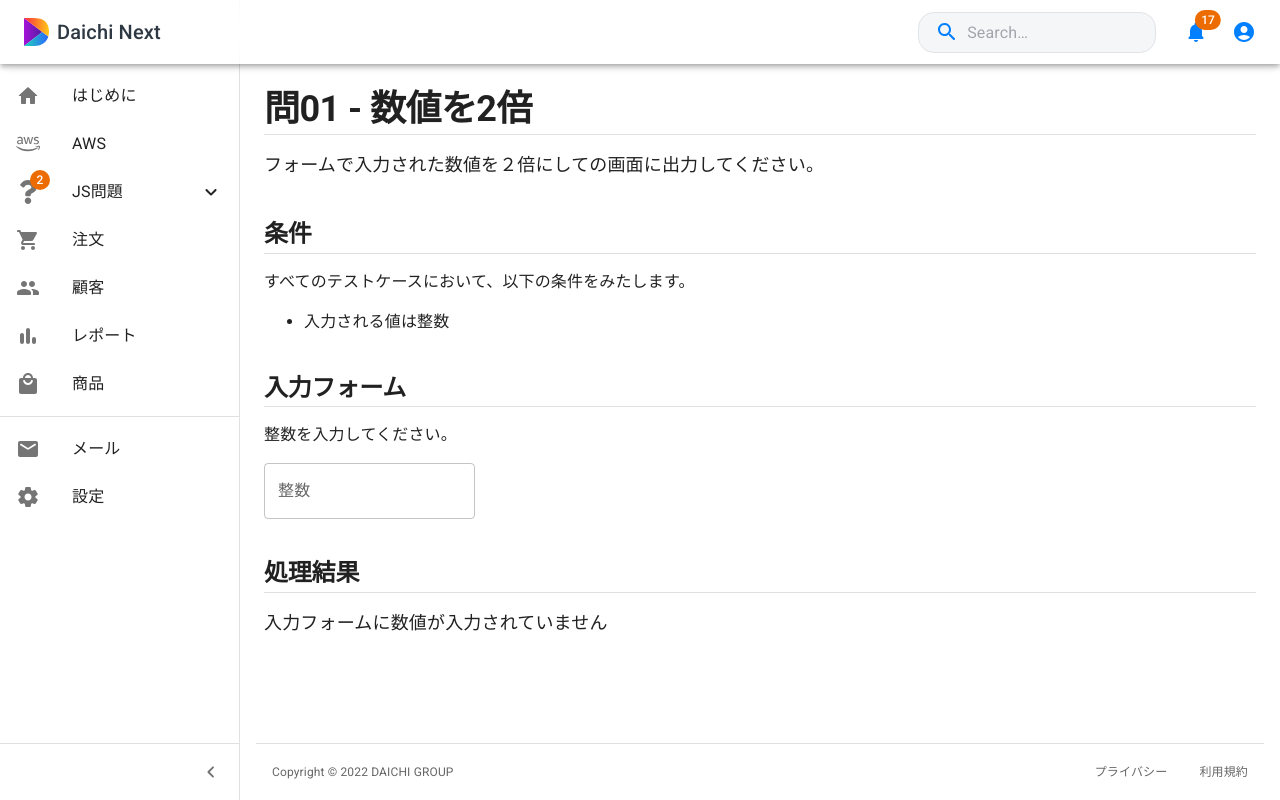
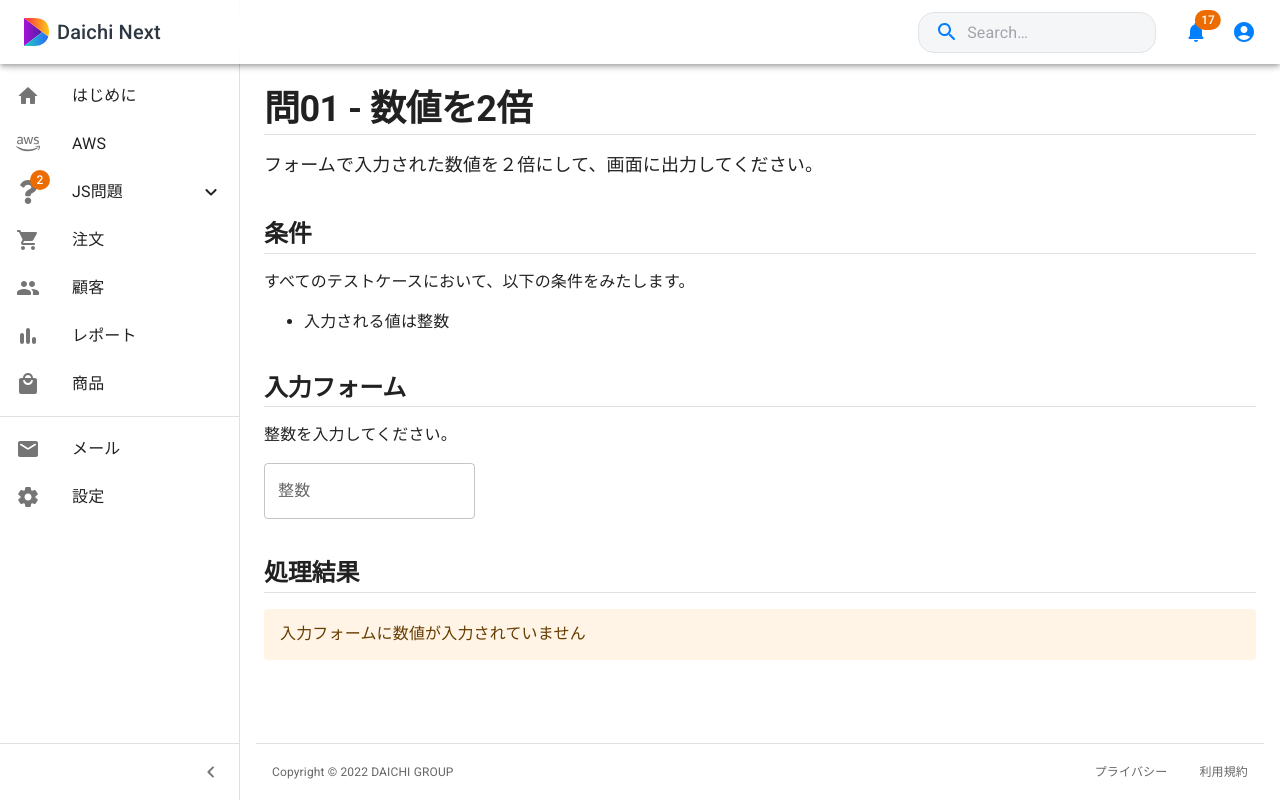
Before and after one commit to eqs-tagami/tech-ac-shoto, a Next.js app: page /question/q001 in a window 1280 px wide. Built offline with nearby package versions, Linux system fonts and the light colour scheme.

Commit message:
JS問題の修正

```diff
--- a/components/Layout.tsx
+++ b/components/Layout.tsx
@@ -545,7 +545,6 @@ export default function Layout(props:{
           } />
           <BottomNavigationAction label="顧客" icon={<PeopleIcon />} />
           <BottomNavigationAction label="レポート" icon={<BarChartIcon />} />
-
         </BottomNavigation>
       </Paper>
     </Box>
--- a/pages/question/q001.tsx
+++ b/pages/question/q001.tsx
@@ -2,7 +2,7 @@ import type {NextPage} from 'next'
 import Head from 'next/head'
 import React from 'react'
 import {useForm, Controller} from "react-hook-form";
-import {TextField, Typography, Divider} from '@mui/material';
+import {TextField, Typography, Divider, Alert} from '@mui/material';
 import Layout from "@components/Layout";
 
 const Page: NextPage = () => {
@@ -36,7 +36,7 @@ const Page: NextPage = () => {
         </Typography>
         <Divider sx={{mb:2}}/>
         <Typography paragraph variant="h6" sx={{fontSize:'18px'}}>
-          フォームで入力された数値を２倍にしての画面に出力してください。
+          フォームで入力された数値を２倍にして、画面に出力してください。
         </Typography>
         <Typography paragraph variant="h2" component="h2" sx={{fontSize:'24px',fontWeight:700,mt:5,mb:0.5}}>
           条件
@@ -73,9 +73,12 @@ const Page: NextPage = () => {
           処理結果
         </Typography>
         <Divider sx={{mb:2}}/>
-        <Typography paragraph sx={{fontSize:'18px'}}>
-          {values.value01==null && "入力フォームに数値が入力されていません"}
-          {values.value01!=null && String(mainProcessing(values.value01))}
+        <Typography paragraph>
+          {((inputValue)=>{
+            const result = inputValue!=null? mainProcessing(inputValue) : "入力フォームに数値が入力されていません";
+            const severity = inputValue!=null? result==null? "error" : "success" : "warning";
+            return <Alert icon={false} severity={severity} sx={{fontSize:'16px'}}>{String(result)}</Alert>
+          })(values.value01)}
         </Typography>
       </Layout>
     </>
```
Also changed, not shown: pages/question/q002.tsx (+7 -4 lines).
